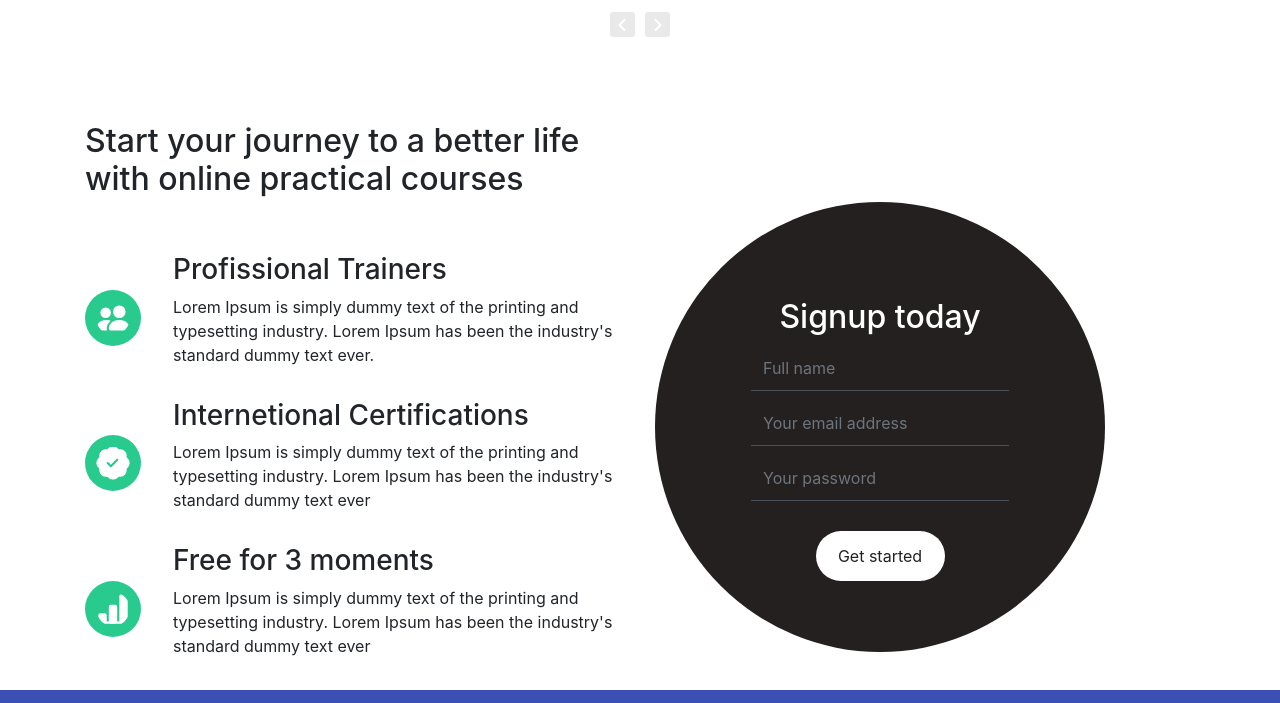
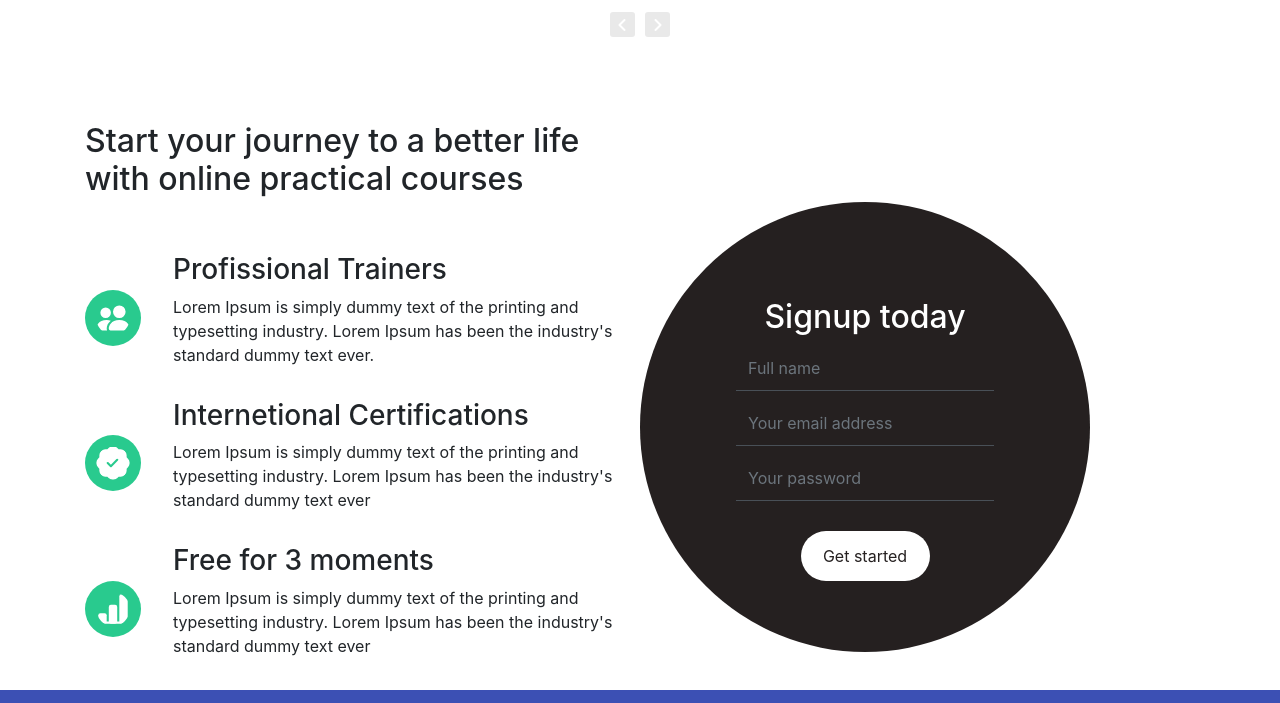
Before and after one commit to Alexander799/my-landing-page, a plain HTML site: page index.html in a window 1280 px wide. Shown: the part 2502-3205 px from the top of the page. Drawn offline with Linux system fonts and the light colour scheme.

Commit message:
fixed bugs

```diff
--- a/index.html
+++ b/index.html
@@ -607,7 +607,7 @@
                         </figure>
                     </div>
                 </div>
-                <div class="col-md-6 col-sm-12">
+                <div class="col-md-6 col-sm-12 px-0">
                     <div class="entry-form">
                         <form action="#" method="post">
                             <h2>Signup today</h2>
--- a/styles/my-styles/style.css
+++ b/styles/my-styles/style.css
@@ -487,7 +487,6 @@ small {
 
 .map {
     padding-top: 40px;
-    padding-bottom: 40px;
 }
 
 .text-map {
```
